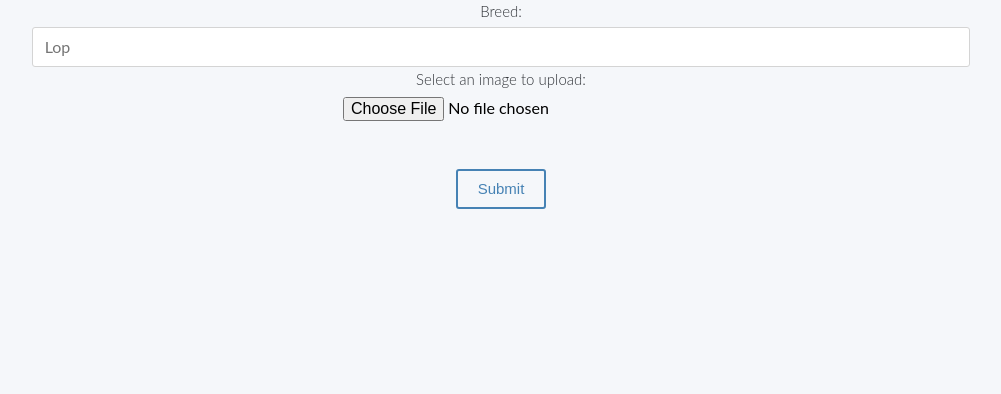
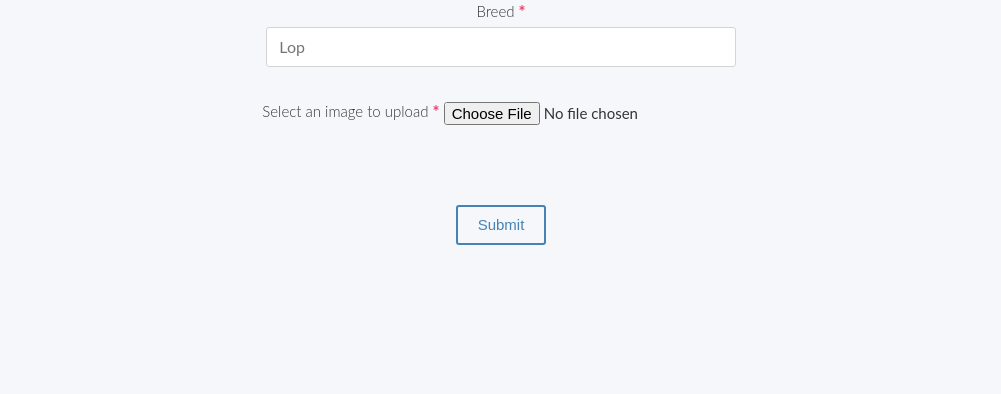
Before and after one commit to nvurdien/bunnies, a Flask app: page /upload in a window 1280 px wide. Shown: the part 406-800 px from the top of the page, without its empty margins (139-1140 px from the left). Run offline with Flask 2, Linux system fonts and the light colour scheme.

Commit message:
upload feature

```diff
--- a/templates/upload.html
+++ b/templates/upload.html
@@ -18,12 +18,17 @@
 <div class="w100 w100-sm text-center">
   <div class="col col-11 push-center">
     <form id="upload-form" method="POST" enctype="multipart/form-data" action="{{ url_for('upload') }}" style="margin-left:10%; margin-right:10%;">
-        <label>Breed:</label>
-        <input type="text" name="breed" placeholder="Lop" required>
-        <label>Select an image to upload:</label>
-        <input type="file" name="file" accept="image/*" required>
+        <div class="form-item push-center">
+            <label>Breed <span class="req">*</span></label>
+            <input type="text" class="w50 push-center" name="breed" placeholder="Lop" required>
+        </div>
+        <div class="form-item">
+            <label>Select an image to upload <span class="req">*</span>
+            <input type="file" class="w50" name="file" accept="image/*" required>
+            </label>
+        </div>
         {{ recaptcha }}
-        <BR><BR><BR>
+        <BR><BR>
         <input class="button outline" type="submit" value="Submit">
     </form>
   </div>
```
